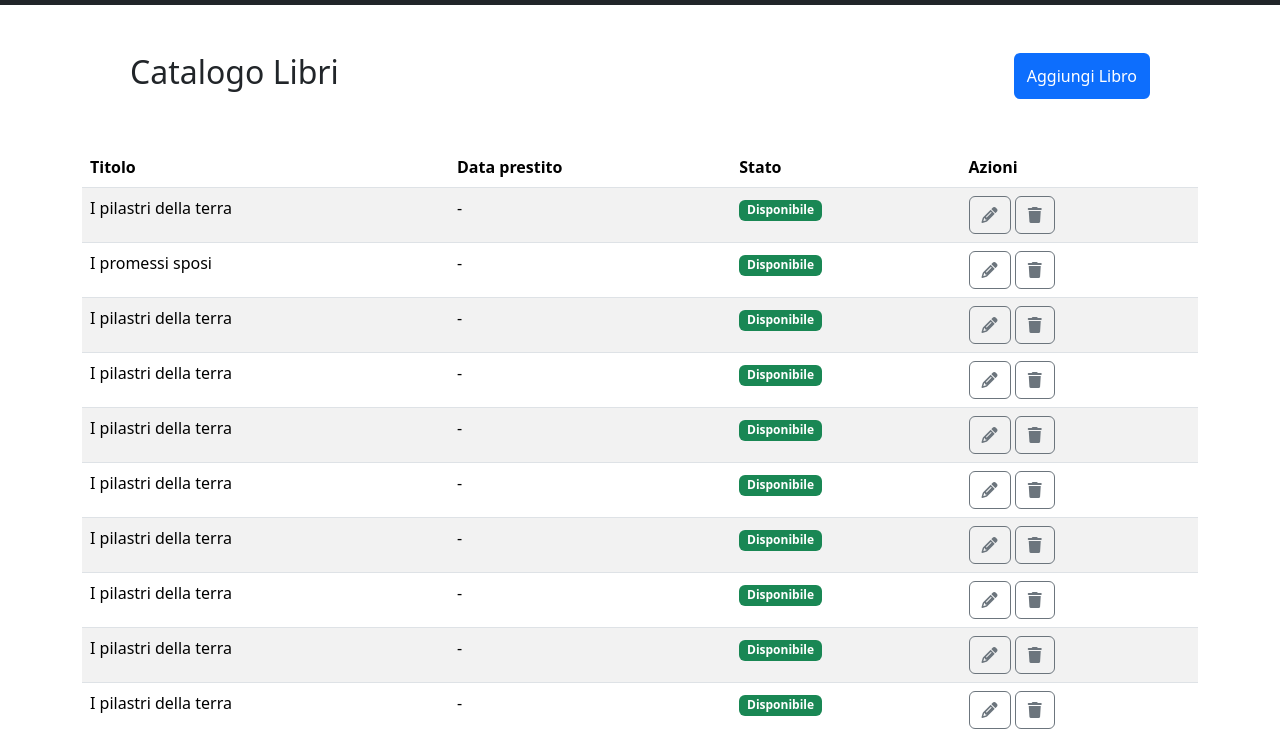
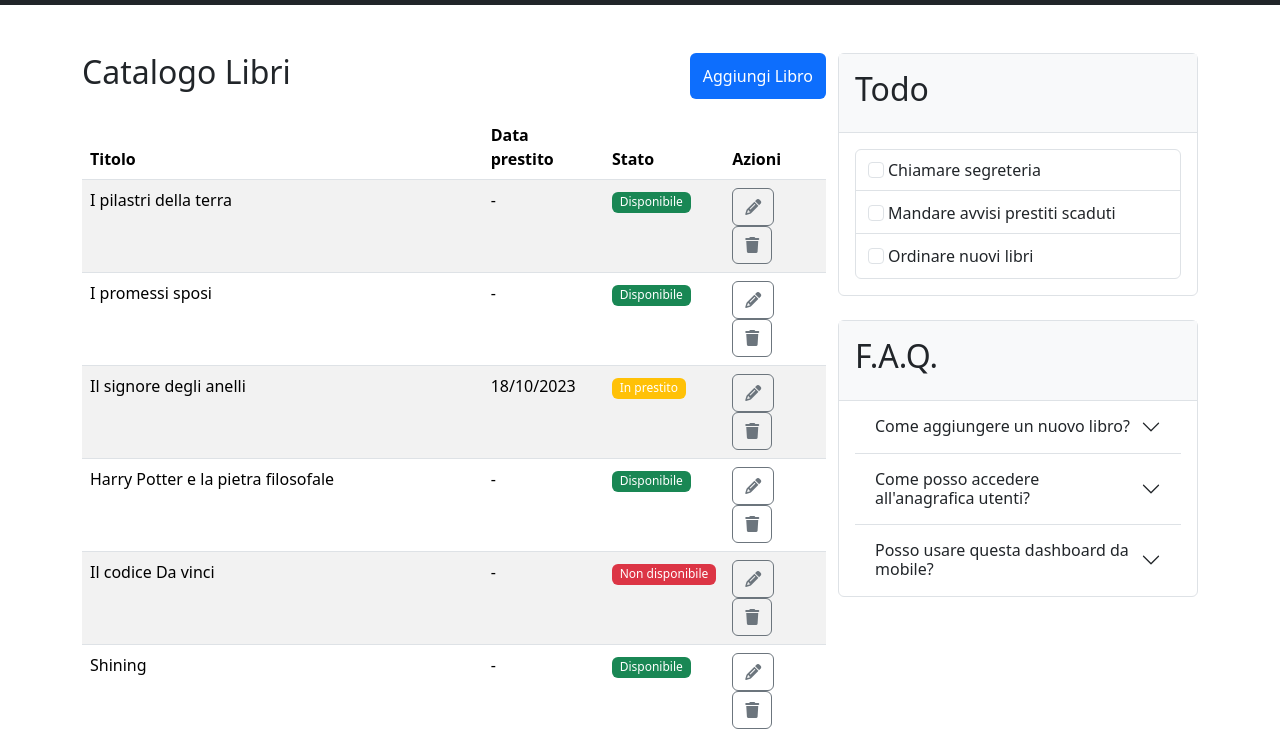
Before and after one commit to nicolaparutto/html-css-bootstrap-dashboard, a plain HTML site: page index.html in a window 1280 px wide. Shown: the part 81-812 px from the top of the page. Drawn offline with nearby package versions, Linux system fonts and the light colour scheme.

Commit message:
feat: add table style, Todo and Faq rows

```diff
--- a/index.html
+++ b/index.html
@@ -46,8 +46,9 @@
        </nav>
    </header>
    <main>
-      <div class="container">
-         <div class="d-flex justify-content-between m-5">
+      <div class="container my-5 d-lg-flex">
+         <section class="col-lg-8">
+            <div class="d-flex justify-content-between mb-3">
                   <h2 class="fw-light">Catalogo Libri</h2>
                   <button class="btn bg-primary text-white">Aggiungi Libro</button>
             </div>
@@ -64,8 +65,8 @@
                <tbody>
                   <tr>
                      <td class="fw-light">I pilastri della terra</td>
-                  <td class="d-none d-md-table-cell">-</td>
-                  <td><span class="badge text-bg-success">Disponibile</span></td>
+                     <td class="d-none d-md-table-cell fw-light">-</td>
+                     <td><span class="badge text-bg-success fw-light">Disponibile</span></td>
                      <td>
                         <button class="btn btn-outline-secondary"><i class="fa-solid fa-pencil"></i></button>
                         <button class="btn btn-outline-secondary"><i class="fa-solid fa-trash"></i></button>
@@ -73,98 +74,98 @@
                   </tr>
                   <tr>
                      <td class="fw-light">I promessi sposi</td>
-                  <td class="d-none d-md-table-cell">-</td>
-                  <td><span class="badge text-bg-success">Disponibile</span></td>
+                     <td class="d-none d-md-table-cell fw-light">-</td>
+                     <td><span class="badge text-bg-success fw-light">Disponibile</span></td>
                      <td>
                         <button class="btn btn-outline-secondary"><i class="fa-solid fa-pencil"></i></button>
                         <button class="btn btn-outline-secondary"><i class="fa-solid fa-trash"></i></button>
                      </td>
                   </tr>
                   <tr>
-                  <td class="fw-light">I pilastri della terra</td>
-                  <td class="d-none d-md-table-cell">-</td>
-                  <td><span class="badge text-bg-success">Disponibile</span></td>
+                     <td class="fw-light">Il signore degli anelli</td>
+                     <td class="d-none d-md-table-cell fw-light">18/10/2023</td>
+                     <td><span class="badge text-bg-warning text-white fw-light">In prestito</span></td>
                      <td>
                         <button class="btn btn-outline-secondary"><i class="fa-solid fa-pencil"></i></button>
                         <button class="btn btn-outline-secondary"><i class="fa-solid fa-trash"></i></button>
                      </td>
                   </tr>
                   <tr>
-                  <td class="fw-light">I pilastri della terra</td>
-                  <td class="d-none d-md-table-cell">-</td>
-                  <td><span class="badge text-bg-success">Disponibile</span></td>
+                     <td class="fw-light">Harry Potter e la pietra filosofale</td>
+                     <td class="d-none d-md-table-cell fw-light">-</td>
+                     <td><span class="badge text-bg-success fw-light">Disponibile</span></td>
                      <td>
                         <button class="btn btn-outline-secondary"><i class="fa-solid fa-pencil"></i></button>
                         <button class="btn btn-outline-secondary"><i class="fa-solid fa-trash"></i></button>
                      </td>
                   </tr>
                   <tr>
-                  <td class="fw-light">I pilastri della terra</td>
-                  <td class="d-none d-md-table-cell">-</td>
-                  <td><span class="badge text-bg-success">Disponibile</span></td>
+                     <td class="fw-light">Il codice Da vinci</td>
+                     <td class="d-none d-md-table-cell fw-light">-</td>
+                     <td><span class="badge text-bg-danger fw-light">Non disponibile</span></td>
                      <td>
                         <button class="btn btn-outline-secondary"><i class="fa-solid fa-pencil"></i></button>
                         <button class="btn btn-outline-secondary"><i class="fa-solid fa-trash"></i></button>
                      </td>
                   </tr>
                   <tr>
-                  <td class="fw-light">I pilastri della terra</td>
-                  <td class="d-none d-md-table-cell">-</td>
-                  <td><span class="badge text-bg-success">Disponibile</span></td>
+                     <td class="fw-light">Shining</td>
+                     <td class="d-none d-md-table-cell fw-light">-</td>
+                     <td><span class="badge text-bg-success fw-light">Disponibile</span></td>
                      <td>
                         <button class="btn btn-outline-secondary"><i class="fa-solid fa-pencil"></i></button>
                         <button class="btn btn-outline-secondary"><i class="fa-solid fa-trash"></i></button>
                      </td>
                   </tr>
                   <tr>
-                  <td class="fw-light">I pilastri della terra</td>
-                  <td class="d-none d-md-table-cell">-</td>
-                  <td><span class="badge text-bg-success">Disponibile</span></td>
+                     <td class="fw-light">La Divina Commedia</td>
+                     <td class="d-none d-md-table-cell fw-light">21/09/2023</td>
+                     <td><span class="badge text-bg-warning text-white fw-light">In prestito</span></td>
                      <td>
                         <button class="btn btn-outline-secondary"><i class="fa-solid fa-pencil"></i></button>
                         <button class="btn btn-outline-secondary"><i class="fa-solid fa-trash"></i></button>
                      </td>
                   </tr>
                   <tr>
-                  <td class="fw-light">I pilastri della terra</td>
-                  <td class="d-none d-md-table-cell">-</td>
-                  <td><span class="badge text-bg-success">Disponibile</span></td>
+                     <td class="fw-light">Il trono di spade</td>
+                     <td class="d-none d-md-table-cell fw-light">-</td>
+                     <td><span class="badge text-bg-success fw-light">Disponibile</span></td>
                      <td>
                         <button class="btn btn-outline-secondary"><i class="fa-solid fa-pencil"></i></button>
                         <button class="btn btn-outline-secondary"><i class="fa-solid fa-trash"></i></button>
                      </td>
                   </tr>
                   <tr>
-                  <td class="fw-light">I pilastri della terra</td>
-                  <td class="d-none d-md-table-cell">-</td>
-                  <td><span class="badge text-bg-success">Disponibile</span></td>
+                     <td class="fw-light">Il mondo di Sofia</td>
+                     <td class="d-none d-md-table-cell fw-light">-</td>
+                     <td><span class="badge text-bg-danger fw-light">Non disponibile</span></td>
                      <td>
                         <button class="btn btn-outline-secondary"><i class="fa-solid fa-pencil"></i></button>
                         <button class="btn btn-outline-secondary"><i class="fa-solid fa-trash"></i></button>
                      </td>
                   </tr>
                   <tr>
-                  <td class="fw-light">I pilastri della terra</td>
-                  <td class="d-none d-md-table-cell">-</td>
-                  <td><span class="badge text-bg-success">Disponibile</span></td>
+                     <td class="fw-light">Le cronache di Narnia: il leone, la strega e l'armadio</td>
+                     <td class="d-none d-md-table-cell fw-light">25/07/2023</td>
+                     <td><span class="badge text-bg-success text-bg-warning text-white fw-light">In prestito</span></td>
                      <td>
                         <button class="btn btn-outline-secondary"><i class="fa-solid fa-pencil"></i></button>
                         <button class="btn btn-outline-secondary"><i class="fa-solid fa-trash"></i></button>
                      </td>
                   </tr>
                   <tr>
-                  <td class="fw-light">I pilastri della terra</td>
-                  <td class="d-none d-md-table-cell">-</td>
-                  <td><span class="badge text-bg-success">Disponibile</span></td>
+                     <td class="fw-light">Il piccolo principe</td>
+                     <td class="d-none d-md-table-cell fw-light">-</td>
+                     <td><span class="badge text-bg-success fw-light">Disponibile</span></td>
                      <td>
                         <button class="btn btn-outline-secondary"><i class="fa-solid fa-pencil"></i></button>
                         <button class="btn btn-outline-secondary"><i class="fa-solid fa-trash"></i></button>
                      </td>
                   </tr>
                   <tr>
-                  <td class="fw-light">I pilastri della terra</td>
-                  <td class="d-none d-md-table-cell">-</td>
-                  <td><span class="badge text-bg-success">Disponibile</span></td>
+                     <td class="fw-light">La storia infinita</td>
+                     <td class="d-none d-md-table-cell fw-light">-</td>
+                     <td><span class="badge text-bg-success fw-light">Disponibile</span></td>
                      <td>
                         <button class="btn btn-outline-secondary"><i class="fa-solid fa-pencil"></i></button>
                         <button class="btn btn-outline-secondary"><i class="fa-solid fa-trash"></i></button>
@@ -172,6 +173,88 @@
                   </tr>
                </tbody>
             </table>
+         </section>
+         <section class="container col-lg-4 ps-lg-4">
+            <div class="row">
+               <div class="col p-0 border rounded">
+                  <div class="w-100 border-bottom p-3 bg-light">
+                     <h2>Todo</h2>
+                  </div>
+
+                  <div class="border rounded m-3">
+                     <div>
+                        <div class="form-check border-bottom p-2">
+                           <input class="form-check-input m-1" type="checkbox" value="" id="flexCheckDefault">
+                           <label class="form-check-label" for="flexCheckDefault">
+                              Chiamare segreteria
+                           </label>
+                        </div>
+                     </div>
+                     <div>
+                        <div class="form-check border-bottom p-2">
+                           <input class="form-check-input m-1" type="checkbox" value="" id="flexCheckDefault">
+                           <label class="form-check-label" for="flexCheckDefault">
+                              Mandare avvisi prestiti scaduti
+                           </label>
+                        </div>
+                     </div>
+                     <div>
+                        <div class="form-check p-2">
+                           <input class="form-check-input m-1" type="checkbox" value="" id="flexCheckDefault">
+                           <label class="form-check-label" for="flexCheckDefault">
+                              Ordinare nuovi libri
+                           </label>
+                        </div>
+                     </div>
+                  </div>
+               </div>
+            </div>
+            <div class="row mt-4">
+               <div class="col p-0 border rounded">
+                  <div class="w-100 border-bottom p-3 bg-light">
+                     <h2>F.A.Q.</h2>
+                  </div>
+                  <div class="accordion accordion-flush px-3" id="accordionFlushExample">
+                     <div class="accordion-item">
+                       <h2 class="accordion-header">
+                         <button class="accordion-button collapsed" type="button" data-bs-toggle="collapse" data-bs-target="#flush-collapseOne" aria-expanded="false" aria-controls="flush-collapseOne">
+                           Come aggiungere un nuovo libro?
+                         </button>
+                       </h2>
+                       <div id="flush-collapseOne" class="accordion-collapse collapse" data-bs-parent="#accordionFlushExample">
+                         <div class="accordion-body">
+                           <p>Lorem ipsum dolor sit amet consectetur adipisicing elit. Provident reiciendis optio consequuntur sunt quod, nulla quibusdam molestiae, earum, architecto blanditiis voluptates voluptatem. Et, odit sapiente consectetur dicta ex repellendus provident.</p>
+                         </div>
+                       </div>
+                     </div>
+                     <div class="accordion-item">
+                       <h2 class="accordion-header">
+                         <button class="accordion-button collapsed" type="button" data-bs-toggle="collapse" data-bs-target="#flush-collapseTwo" aria-expanded="false" aria-controls="flush-collapseTwo">
+                           Come posso accedere all'anagrafica utenti?
+                         </button>
+                       </h2>
+                       <div id="flush-collapseTwo" class="accordion-collapse collapse" data-bs-parent="#accordionFlushExample">
+                         <div class="accordion-body">
+                           <p>Lorem ipsum dolor sit amet consectetur adipisicing elit. Provident reiciendis optio consequuntur sunt quod, nulla quibusdam molestiae, earum, architecto blanditiis voluptates voluptatem. Et, odit sapiente consectetur dicta ex repellendus provident.</p>
+                         </div>
+                       </div>
+                     </div>
+                     <div class="accordion-item">
+                       <h2 class="accordion-header">
+                         <button class="accordion-button collapsed" type="button" data-bs-toggle="collapse" data-bs-target="#flush-collapseThree" aria-expanded="false" aria-controls="flush-collapseThree">
+                           Posso usare questa dashboard da mobile?
+                         </button>
+                       </h2>
+                       <div id="flush-collapseThree" class="accordion-collapse collapse" data-bs-parent="#accordionFlushExample">
+                         <div class="accordion-body">
+                           <p>Lorem ipsum dolor sit amet consectetur adipisicing elit. Provident reiciendis optio consequuntur sunt quod, nulla quibusdam molestiae, earum, architecto blanditiis voluptates voluptatem. Et, odit sapiente consectetur dicta ex repellendus provident.</p>
+                         </div>
+                       </div>
+                     </div>
+                  </div>
+               </div>
+            </div>
+         </section>
       </div>
    </main>
 </body>
```
Lines whose indentation alone changed are shown as unchanged.
